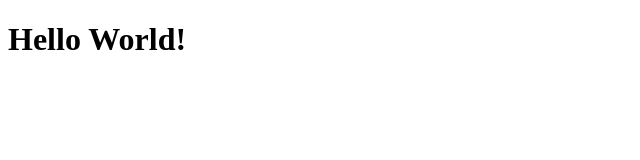
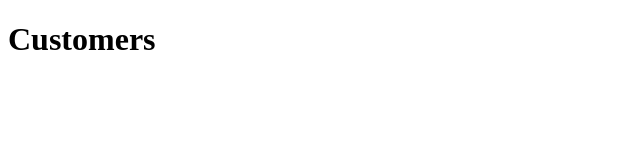
Before and after one commit to awburgard/Customer-Orders, an Angular app: page / in a window 1280 px wide. Shown: the top 160 px of the page, without its empty margins (0-640 px from the left). Built offline with nearby package versions, Linux system fonts and the light colour scheme.

Commit message:
adds title to app component from customers

```diff
--- a/src/app/app.component.ts
+++ b/src/app/app.component.ts
@@ -3,15 +3,13 @@ import { Component, OnInit } from '@angular/core';
 @Component({
   selector: 'app-root',
   template: `
-    <h1>{{ title }}</h1>
+    <app-customers></app-customers>
   `
 })
 export class AppComponent implements OnInit {
-  title: string;
   constructor() { }
 
   ngOnInit() {
-    this.title = 'Hello World!';
 
   }
 }
```
